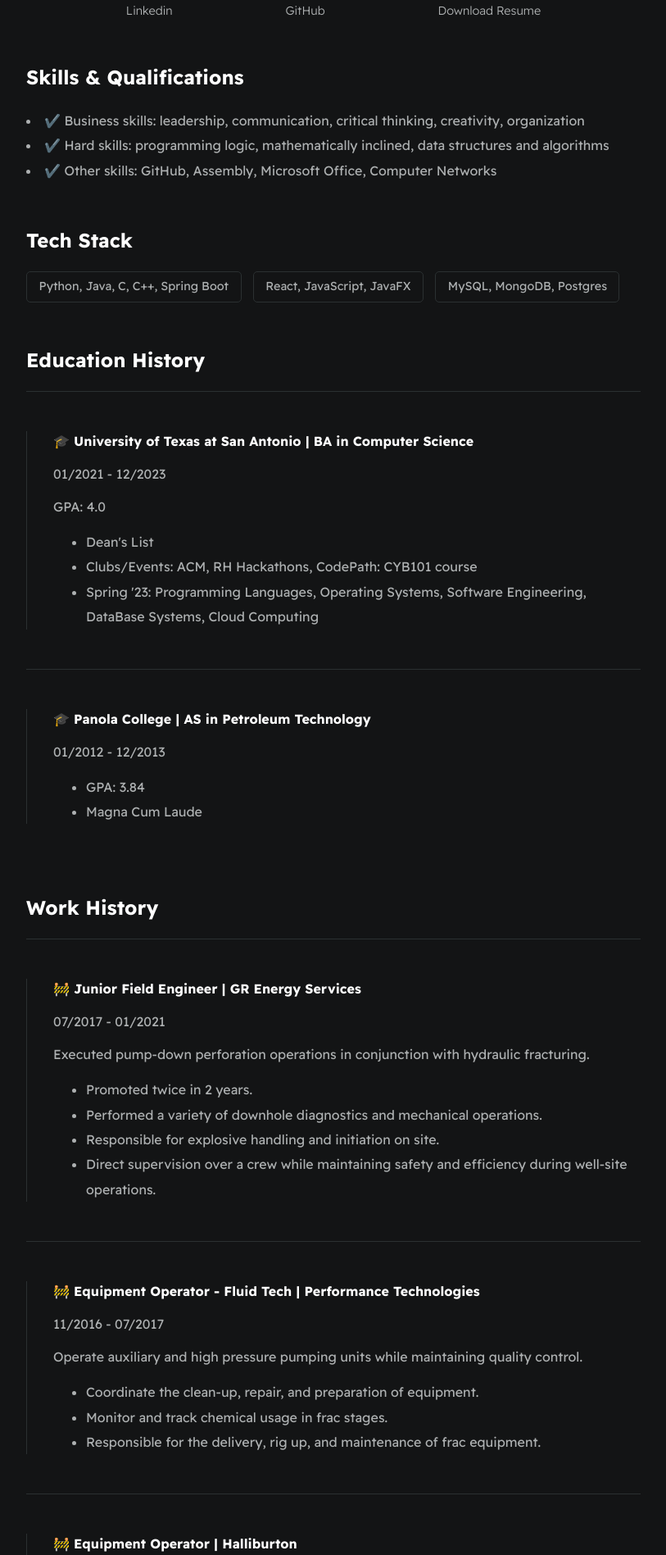
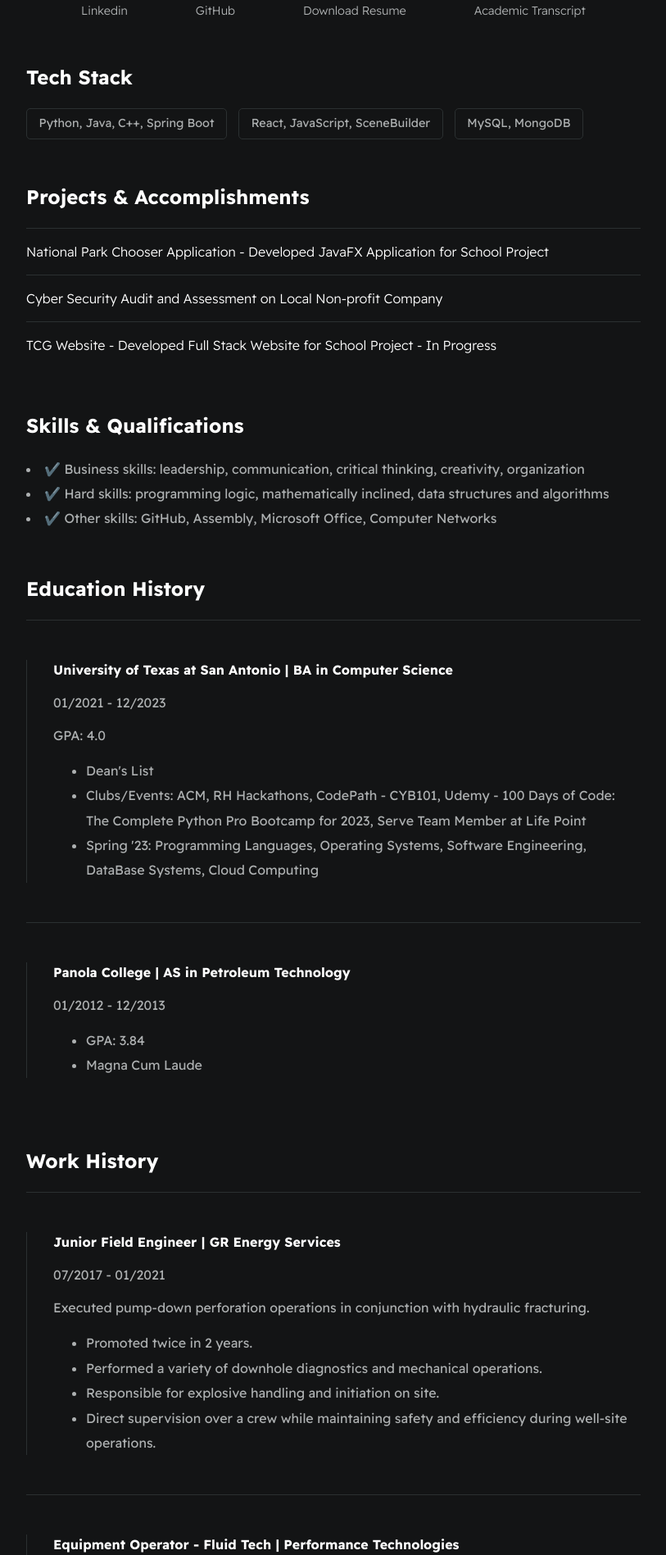
Before and after one commit to dtpatterson/Resume-Website, a plain HTML site: page index.html in a window 1280 px wide. Shown: the part 309-2206 px from the top of the page at 82% size, without its empty margins (233-1046 px from the left). Drawn offline with Linux system fonts and the light colour scheme.

Commit message:
Made more presentable

```diff
--- a/index.html
+++ b/index.html
@@ -29,6 +29,33 @@
                 <a href="https://www.linkedin.com/in/daniel-patterson-071991/" target="_blank">Linkedin</a>
                 <a href="https://github.com/dtpatterson" target="_blank">GitHub</a>
                 <a href="./assets/my_resume.pdf" target="_blank">Download Resume</a>
+                <a href="./assets/my_transcript.pdf" target="_blank">Academic Transcript</a>
+            </div>
+        </section>
+
+        <section class="section--page">
+            <h2>Tech Stack</h2>
+
+            <div id="wrapper--techstack__items">
+                <div class="card--techstack"><span>Python, Java, C++, Spring Boot</span></div>
+                <div class="card--techstack"><span>React, JavaScript, SceneBuilder</span></div>
+                <div class="card--techstack"><span>MySQL, MongoDB</span></div>
+            </div>
+        </section>
+
+        <section class="section--page">
+            <h2>Projects & Accomplishments</h2>
+
+            <div class="card--project">
+                <a href="project3.html" ><span></span>National Park Chooser Application - Developed JavaFX Application for School Project</a>
+            </div>
+
+            <div class="card--project">
+                <a href="project1.html"><span></span>Cyber Security Audit and Assessment on Local Non-profit Company</a>
+            </div>
+
+            <div class="card--project">
+                <a href="project2.html" ><span></span>TCG Website - Developed Full Stack Website for School Project - In Progress</a>
             </div>
         </section>
 
@@ -41,34 +68,24 @@
             </u1>
         </section>
 
-        <section class="section--page">
-            <h2>Tech Stack</h2>
-
-            <div id="wrapper--techstack__items">
-                <div class="card--techstack"><span>Python, Java, C, C++, Spring Boot</span></div>
-                <div class="card--techstack"><span>React, JavaScript, JavaFX</span></div>
-                <div class="card--techstack"><span>MySQL, MongoDB, Postgres</span></div>
-            </div>
-        </section>
-
         <section id="education-wrapper" class="section--page">
             <h2>Education History</h2>
 
             <div class="line-break"></div>
             <div class="card--education">
-                <strong>🎓 University of Texas at San Antonio | BA in Computer Science</strong>
+                <strong>University of Texas at San Antonio | BA in Computer Science</strong>
                 <p>01/2021 - 12/2023</p>
                 <p>GPA: 4.0</p>
                 <ul>
                     <li>Dean's List</li>
-                    <Li>Clubs/Events: ACM, RH Hackathons, CodePath: CYB101 course</Li>
+                    <Li>Clubs/Events: ACM, RH Hackathons, CodePath - CYB101, Udemy - 100 Days of Code: The Complete Python Pro Bootcamp for 2023, Serve Team Member at Life Point</Li>
                     <Li>Spring '23: Programming Languages, Operating Systems, Software Engineering, DataBase Systems, Cloud Computing</Li>
                 </ul>
             </div>
 
             <div class="line-break"></div>
             <div class="card--education">
-                <strong>🎓 Panola College | AS in Petroleum Technology</strong>
+                <strong>Panola College | AS in Petroleum Technology</strong>
                 <p>01/2012 - 12/2013</p>
                 <ul>
                     <li>GPA: 3.84</li>
@@ -81,7 +98,7 @@
 
             <div class="line-break"></div>
             <div class="card--work-history">
-                <strong>🚧 Junior Field Engineer | GR Energy Services</strong>
+                <strong>Junior Field Engineer | GR Energy Services</strong>
                 <p>07/2017 - 01/2021</p>
                 <p>Executed pump-down perforation operations in conjunction with hydraulic fracturing.</p>
                 <ul>
@@ -95,20 +112,22 @@
             <div class="line-break"></div>
 
             <div class="card--work-history">
-                <strong>🚧 Equipment Operator - Fluid Tech | Performance Technologies</strong>
+                <strong>Equipment Operator - Fluid Tech | Performance Technologies</strong>
                 <p>11/2016 - 07/2017</p>
                 <p>Operate auxiliary and high pressure pumping units while maintaining quality control.</p>
                 <ul>
                     <li>Coordinate the clean-up, repair, and preparation of equipment.</li>
                     <li>Monitor and track chemical usage in frac stages. </li>
                     <li>Responsible for the delivery, rig up, and maintenance of frac equipment.</li>
+                    <li>Prioritized the observance of health, safety, and environmental
+                        policies to reduce the impact on the surrounding environment.</li>
                 </ul>
             </div>
 
             <div class="line-break"></div>
 
             <div class="card--work-history">
-                <strong>🚧 Equipment Operator | Halliburton</strong>
+                <strong>Equipment Operator | Halliburton</strong>
                 <p>08/2016 - 11/2016</p>
                 <p>Operate auxiliary and high pressure pumping units while maintaining quality control.</p>
             </div>
@@ -116,27 +135,10 @@
             <div class="line-break"></div>
 
             <div class="card--work-history">
-                <strong>🚧 Equipment Operator | Weathorford Inc</strong>
+                <strong>Equipment Operator | Weathorford Inc</strong>
                 <p>04/2014 - 07/2016</p>
                 <p>Operate auxiliary and high pressure pumping units while maintaining quality control.</p>
             </div>
-        </section>
-
-        <section class="section--page">
-            <h2>Projects & Accomplishments</h2>
-
-            <div class="card--project">
-                <a href="project1.html"><span>🏆 </span>Cyber Security Audit and Assessment on Local Non-profit Company</a>
-            </div>
-
-            <div class="card--project">
-                <a href="project2.html" ><span>🏆 </span>TCG Website - Developed Full Stack Website for School Project - In Progress</a>
-            </div>
-
-            <div class="card--project">
-                <a href="project3.html" ><span>🏆 </span>National Park Chooser Application - Developed JavaFX Application for School Project</a>
-            </div>
-
         </section>
 
     </div>
```
Also changed, not shown: project2.html (+2 -2 lines), 4 other files.
